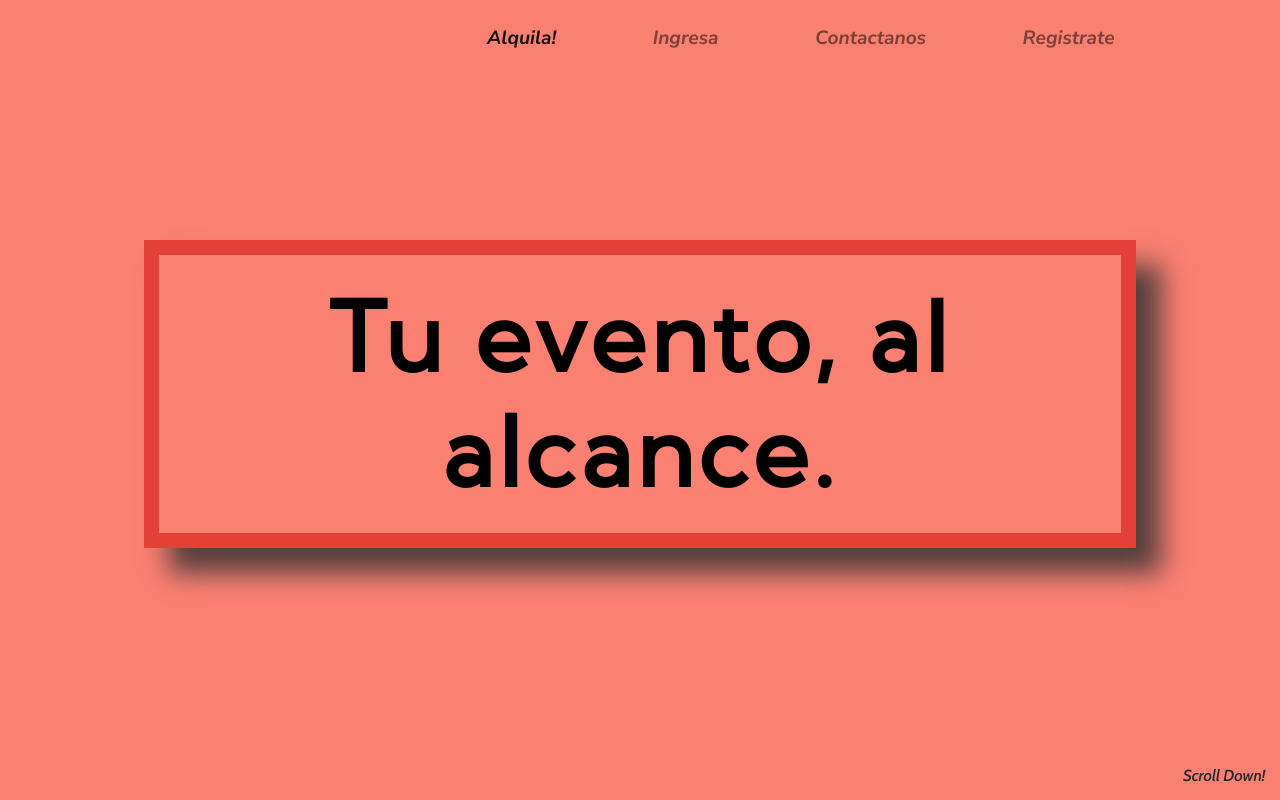
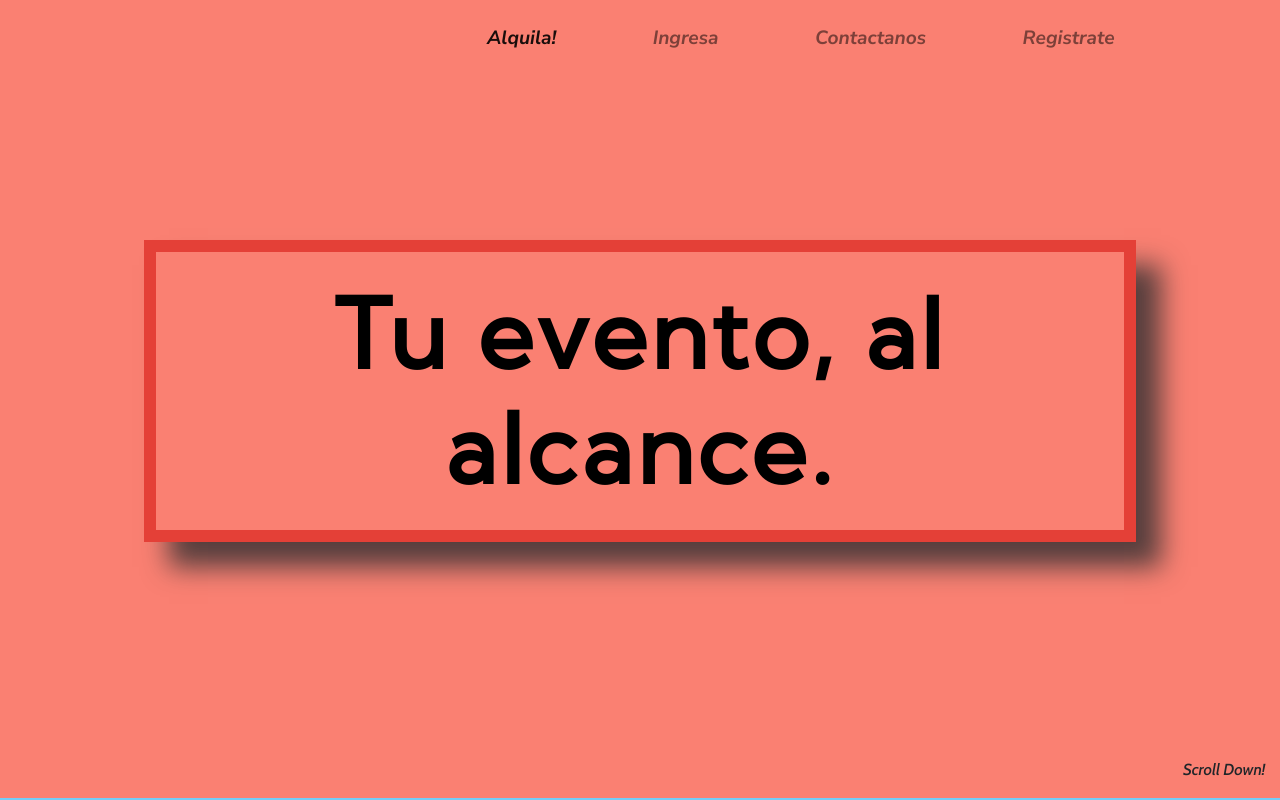
Before and after one commit to tadeosoresi/meetings, a plain HTML site: page bootstrap.html in a window 1280 px wide. Shown: the top 800 px of the page. Drawn offline with nearby package versions, Linux system fonts and the light colour scheme.

Commit message:
Add files via upload

```diff
--- a/meetings.css
+++ b/meetings.css
@@ -18,12 +18,8 @@ header li {
 .titulo {
     color: black;
     font-family: 'Kumbh Sans', sans-serif;
-    font-size: 6rem;
-    font-weight: bold;
-    text-align: center;
-    text-decoration: none;
-    letter-spacing: .3rem;
-    border: 15px solid #e44037;
+    letter-spacing: .25rem;
+    border: .8rem solid #e44037;
     box-shadow: 25px 25px 25px rgba(46, 46, 49, .8);
 }
   /* IMAGEN SCROLL DE LA PRESENTACION */
@@ -77,6 +73,7 @@ header li {
 .sidebarCSS li {
   font-family: 'Comfortaa', cursive;
   color: black;
+  overflow-x: hidden;
 }
 #divcards {
   background-image: url(./imagenes/fondo2.png);
```
